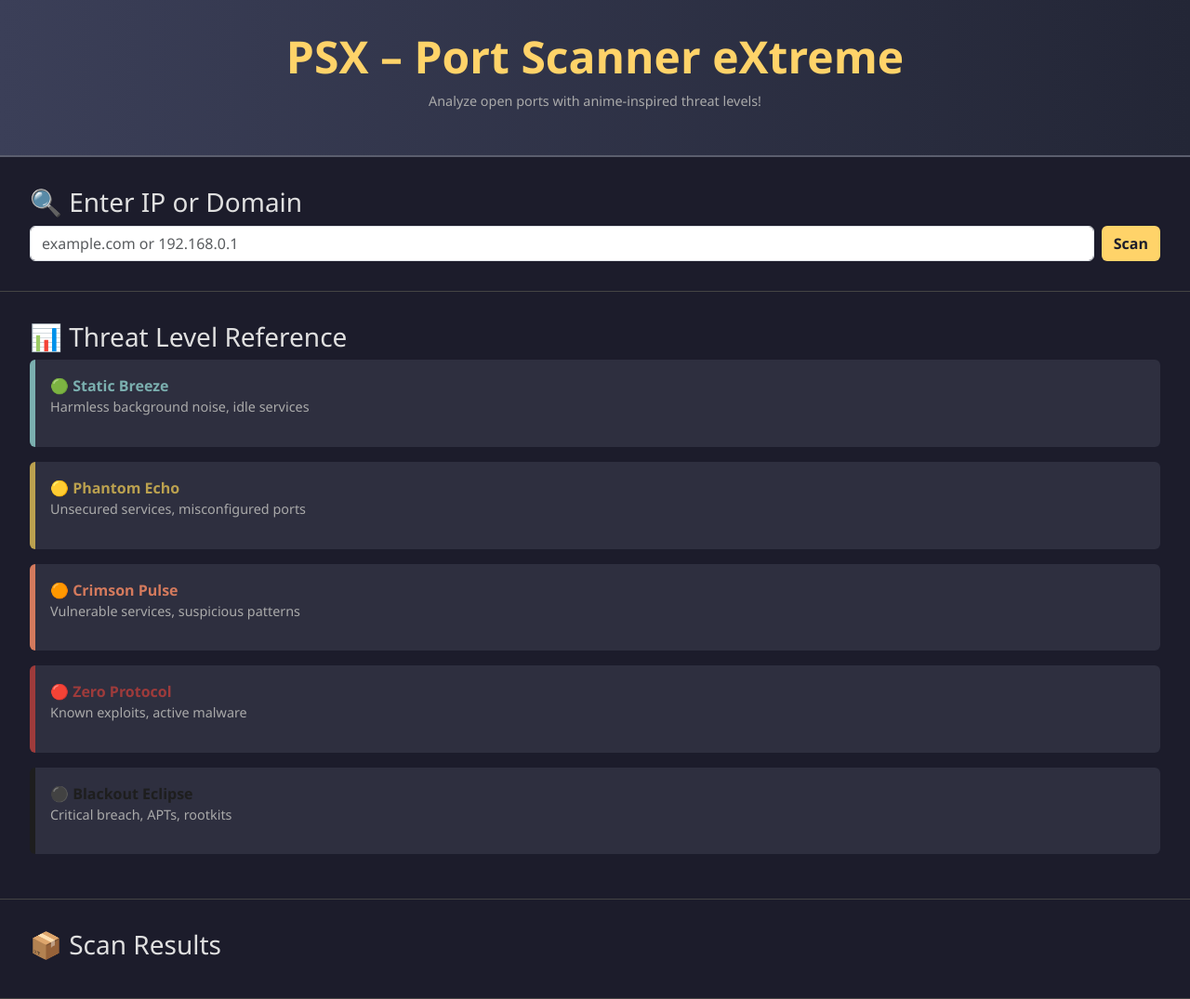
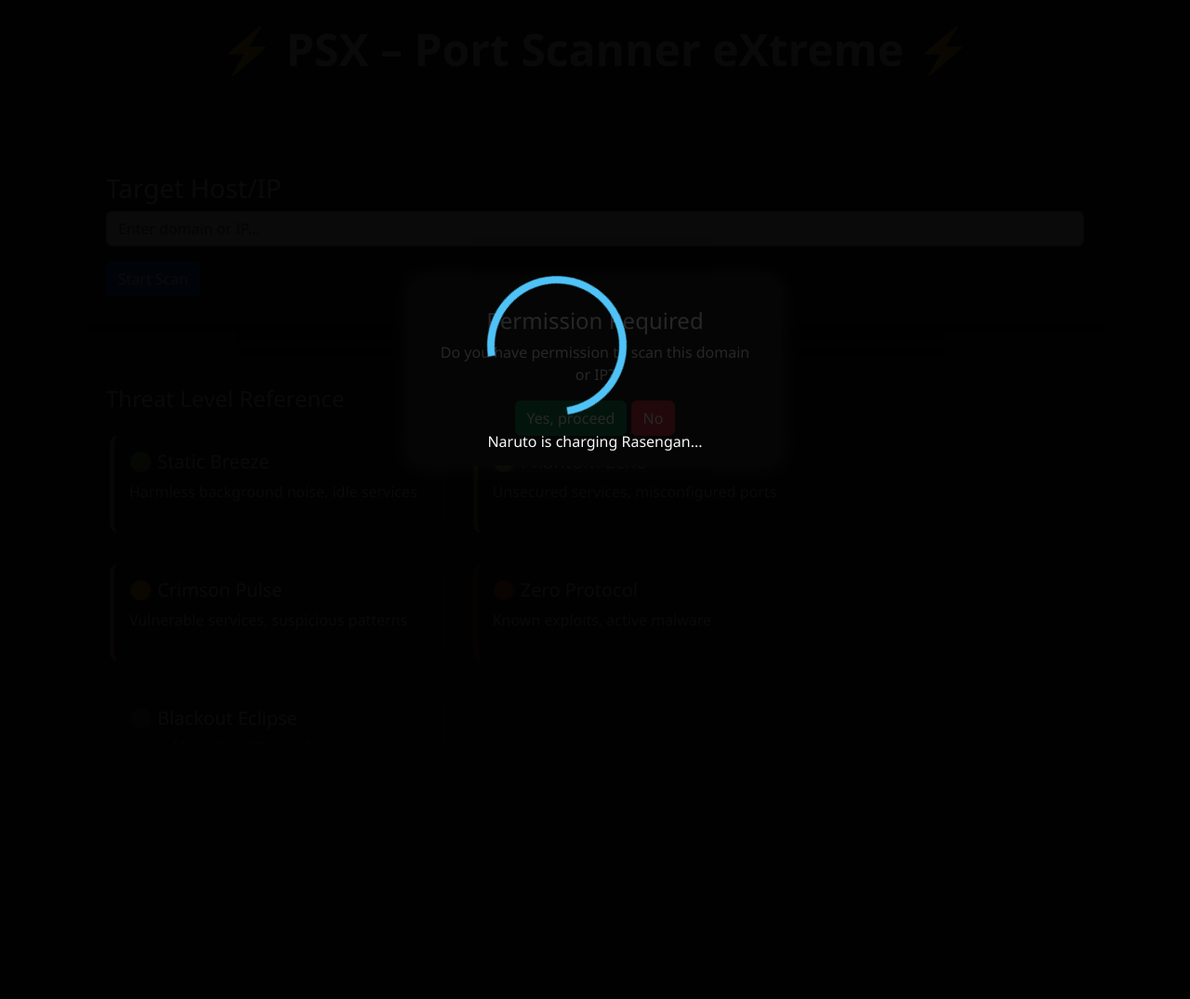
Before and after one commit to RishabSolemn/Port0-0, a Flask app: page / in a window 1280 px wide. Shown: the whole page at 93% size. After the commit the page ends 485 px from the top, so only its background shows below. Run offline with Flask 3, Linux system fonts and the light colour scheme.

Commit message:
Update index.html

```diff
--- a/templates/index.html
+++ b/templates/index.html
@@ -1,140 +1,164 @@
 <!DOCTYPE html>
 <html lang="en">
 <head>
-  <meta charset="UTF-8" />
-  <meta name="viewport" content="width=device-width, initial-scale=1.0"/>
+    <meta charset="UTF-8">
+    <meta name="viewport" content="width=device-width, initial-scale=1.0">
     <title>PSX – Port Scanner eXtreme</title>
-  <link href="https://cdn.jsdelivr.net/npm/bootstrap@5.3.3/dist/css/bootstrap.min.css" rel="stylesheet">
+    <link href="https://cdn.jsdelivr.net/npm/bootstrap@5.3.0/dist/css/bootstrap.min.css" rel="stylesheet">
+    <link href="https://cdnjs.cloudflare.com/ajax/libs/animate.css/4.1.1/animate.min.css" rel="stylesheet">
     <style>
         body {
-      background-color: #1c1c2b;
-      color: #e0e0e0;
+            background-color: #121212;
+            color: #eee;
             font-family: 'Segoe UI', sans-serif;
+            scroll-behavior: smooth;
         }
-
-    .header {
-      background: linear-gradient(to right, #3b3f58, #232636);
+        .premium-section {
+            background-color: #1e1e1e;
+            border-radius: 15px;
             padding: 2rem;
+            margin-bottom: 2rem;
+            box-shadow: 0 4px 20px rgba(0,0,0,0.5);
+        }
+        .result-box {
+            background-color: #222;
+            border: 1px solid #333;
+            border-radius: 10px;
+            padding: 1rem;
+            margin: 1rem;
+        }
+        #loading-overlay {
+            display: none;
+            position: fixed;
+            top: 0; left: 0;
+            width: 100%; height: 100%;
+            background: rgba(0, 0, 0, 0.85);
+            z-index: 9999;
+            justify-content: center;
+            align-items: center;
+        }
+        #rasengan-loader {
+            width: 150px; height: 150px;
+            border: 8px solid #4fc3f7;
+            border-top: 8px solid transparent;
+            border-radius: 50%;
+            animation: spin 1s linear infinite;
+        }
+        @keyframes spin {
+            0% { transform: rotate(0deg); }
+            100% { transform: rotate(360deg); }
+        }
+        #permission-modal {
+            display: none;
+            position: fixed;
+            top: 0; left: 0;
+            width: 100vw; height: 100vh;
+            background: rgba(0, 0, 0, 0.75);
+            z-index: 9998;
+            justify-content: center;
+            align-items: center;
+        }
+        #permission-box {
+            background: #222;
+            border-radius: 15px;
+            padding: 2rem;
+            color: #fff;
+            max-width: 400px;
+            box-shadow: 0 0 20px rgba(255, 255, 255, 0.2);
             text-align: center;
-      border-bottom: 2px solid #5b5e6e;
-    }
-
-    .header h1 {
-      font-size: 3rem;
-      color: #ffd369;
-      font-weight: bold;
-    }
-
-    .section {
-      padding: 2rem;
-      border-bottom: 1px solid #444;
-    }
-
-    .reference-card {
-      background-color: #2e2f3f;
-      padding: 1rem;
-      margin-bottom: 1rem;
-      border-left: 6px solid;
-      border-radius: 6px;
-    }
-
-    .scan-result {
-      background-color: #2b2c3c;
-      padding: 1rem;
-      margin: 0.5rem;
-      border-radius: 6px;
-      flex: 1 1 200px;
-    }
-
-    .results-container {
-      display: flex;
-      flex-wrap: wrap;
-      gap: 1rem;
-    }
-
-    .btn-scan {
-      background-color: #ffd369;
-      color: #1c1c2b;
-      font-weight: bold;
-    }
-
-    .btn-scan:hover {
-      background-color: #e0c75a;
-    }
-
-    .muted {
-      color: #aaa;
-      font-size: 0.9rem;
         }
     </style>
 </head>
 <body>
+    <header class="text-center p-4">
+        <h1 class="display-5 fw-bold text-light">⚡ PSX – Port Scanner eXtreme ⚡</h1>
+        <p class="text-muted">Scan networks with style and precision – powered by anime aesthetics.</p>
+    </header>
 
-  <div class="header">
-    <h1>PSX – Port Scanner eXtreme</h1>
-    <p class="muted">Analyze open ports with anime-inspired threat levels!</p>
-  </div>
+    <main class="container">
+        <section class="premium-section">
+            <h3>Target Host/IP</h3>
+            <input type="text" id="host" class="form-control mb-3" placeholder="Enter domain or IP...">
+            <button class="btn btn-primary" onclick="confirmPermission()">Start Scan</button>
+        </section>
 
-  <div class="section">
-    <h3>🔍 Enter IP or Domain</h3>
-    <form id="scanForm" class="d-flex flex-column flex-sm-row gap-2">
-      <input type="text" id="hostInput" class="form-control" placeholder="example.com or 192.168.0.1" required />
-      <button type="submit" class="btn btn-scan">Scan</button>
-    </form>
-  </div>
-
-  <div class="section">
-    <h3>📊 Threat Level Reference</h3>
-    {% for level, (name, description, color) in threat_levels.items() %}
-    <div class="reference-card" style="border-color: {{ color }};">
-      <strong style="color: {{ color }};">{{ name }}</strong>
-      <p class="muted">{{ description }}</p>
+        <section id="reference" class="premium-section">
+            <h4>Threat Level Reference</h4>
+            <div class="row">
+                {% for level, info in threat_levels.items() %}
+                <div class="col-md-4 result-box" style="border-left: 5px solid {{ info[2] }}">
+                    <h5>{{ info[0] }}</h5>
+                    <p>{{ info[1] }}</p>
                 </div>
                 {% endfor %}
             </div>
+        </section>
 
-  <div class="section">
-    <h3>📦 Scan Results</h3>
-    <div id="results" class="results-container">
-      <!-- Results will be injected here -->
+        <section id="results" class="premium-section">
+            <h3>Scan Results</h3>
+            <div id="output" class="row"></div>
+        </section>
+    </main>
+
+    <!-- Loading overlay -->
+    <div id="loading-overlay" class="d-flex">
+        <div>
+            <div id="rasengan-loader"></div>
+            <p class="text-light mt-3 text-center">Naruto is charging Rasengan...</p>
+        </div>
+    </div>
+
+    <!-- Permission Modal -->
+    <div id="permission-modal" class="d-flex">
+        <div id="permission-box">
+            <h4>Permission Required</h4>
+            <p>Do you have permission to scan this domain or IP?</p>
+            <button class="btn btn-success" onclick="startScan()">Yes, proceed</button>
+            <button class="btn btn-danger" onclick="denyPermission()">No</button>
         </div>
     </div>
 
     <script>
-    document.getElementById('scanForm').addEventListener('submit', async function(e) {
-      e.preventDefault();
-      const host = document.getElementById('hostInput').value;
+        function confirmPermission() {
+            const host = document.getElementById("host").value;
+            if (!host) return alert("Please enter a host to scan.");
+            document.getElementById("permission-modal").style.display = "flex";
+        }
 
-      const permission = confirm(`Are you authorized to scan ${host}?`);
-      if (!permission) return;
+        function denyPermission() {
+            window.location.href = "https://www.google.com";
+        }
 
-      const response = await fetch("/scan", {
+        function startScan() {
+            const host = document.getElementById("host").value;
+            document.getElementById("permission-modal").style.display = "none";
+            document.getElementById("loading-overlay").style.display = "flex";
+
+            fetch("/scan", {
                 method: "POST",
                 headers: { 'Content-Type': 'application/json' },
                 body: JSON.stringify({ host })
+            })
+            .then(res => res.json())
+            .then(data => {
+                const output = document.getElementById("output");
+                output.innerHTML = "";
+                data.results.forEach(port => {
+                    const card = `
+                        <div class="col-md-4">
+                            <div class="result-box" style="border-left: 5px solid ${port.color}">
+                                <h5>Port ${port.port} - ${port.description}</h5>
+                                <p>Status: ${port.status}</p>
+                                <p>Threat: <strong>${port.threat_name}</strong></p>
+                                <p>${port.threat_description}</p>
+                            </div>
+                        </div>
+                    `;
+                    output.innerHTML += card;
                 });
-
-      const data = await response.json();
-      const container = document.getElementById("results");
-      container.innerHTML = "";
-
-      if (data.results) {
-        data.results.forEach(r => {
-          const div = document.createElement("div");
-          div.className = "scan-result";
-          div.style.borderLeft = `4px solid ${r.color}`;
-          div.innerHTML = `
-            <strong>Port ${r.port}</strong> - ${r.description}<br/>
-            <span>Status:</span> ${r.status}<br/>
-            <span style="color: ${r.color}; font-weight: bold;">${r.threat_name}</span>
-            <div class="muted">${r.threat_description}</div>
-          `;
-          container.appendChild(div);
+                document.getElementById("loading-overlay").style.display = "none";
             });
-      } else {
-        container.innerHTML = `<p>Error: ${data.error}</p>`;
         }
-    });
     </script>
 </body>
 </html>
```
Lines whose indentation alone changed are shown as unchanged.
